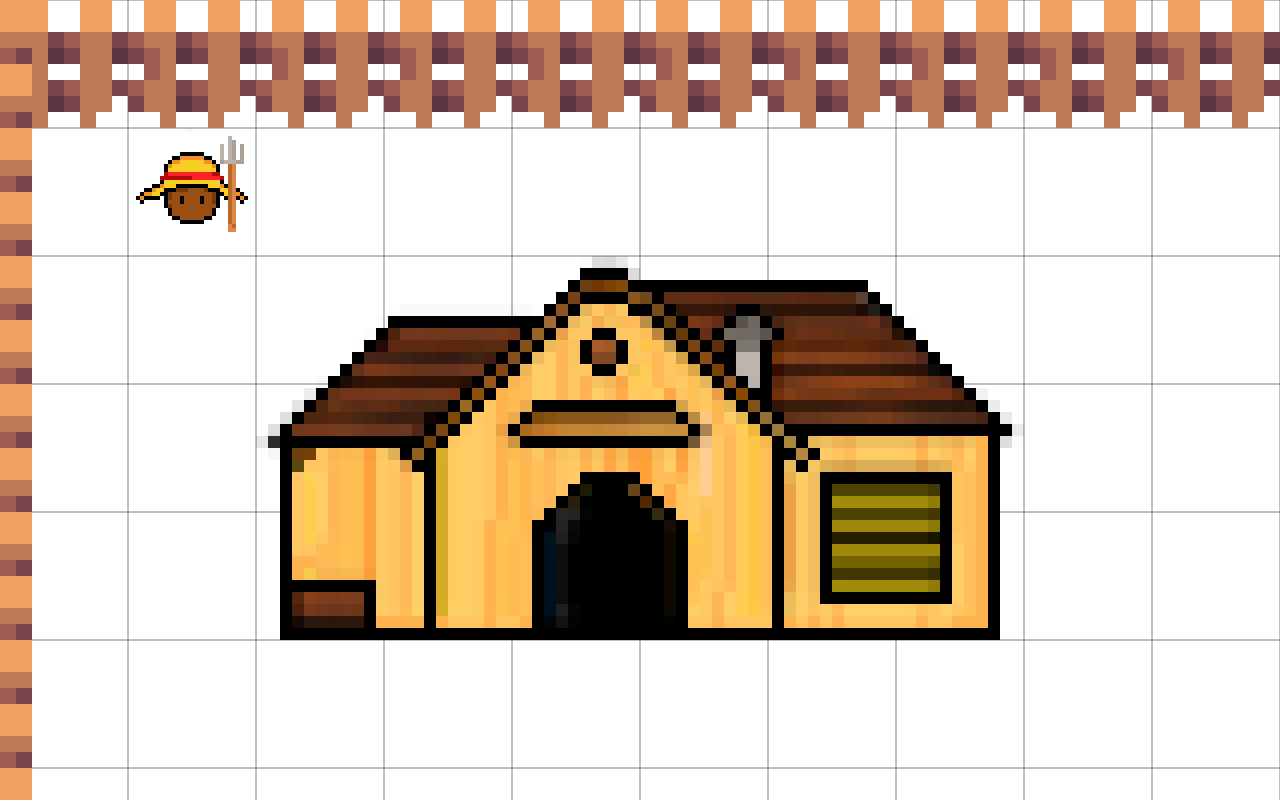
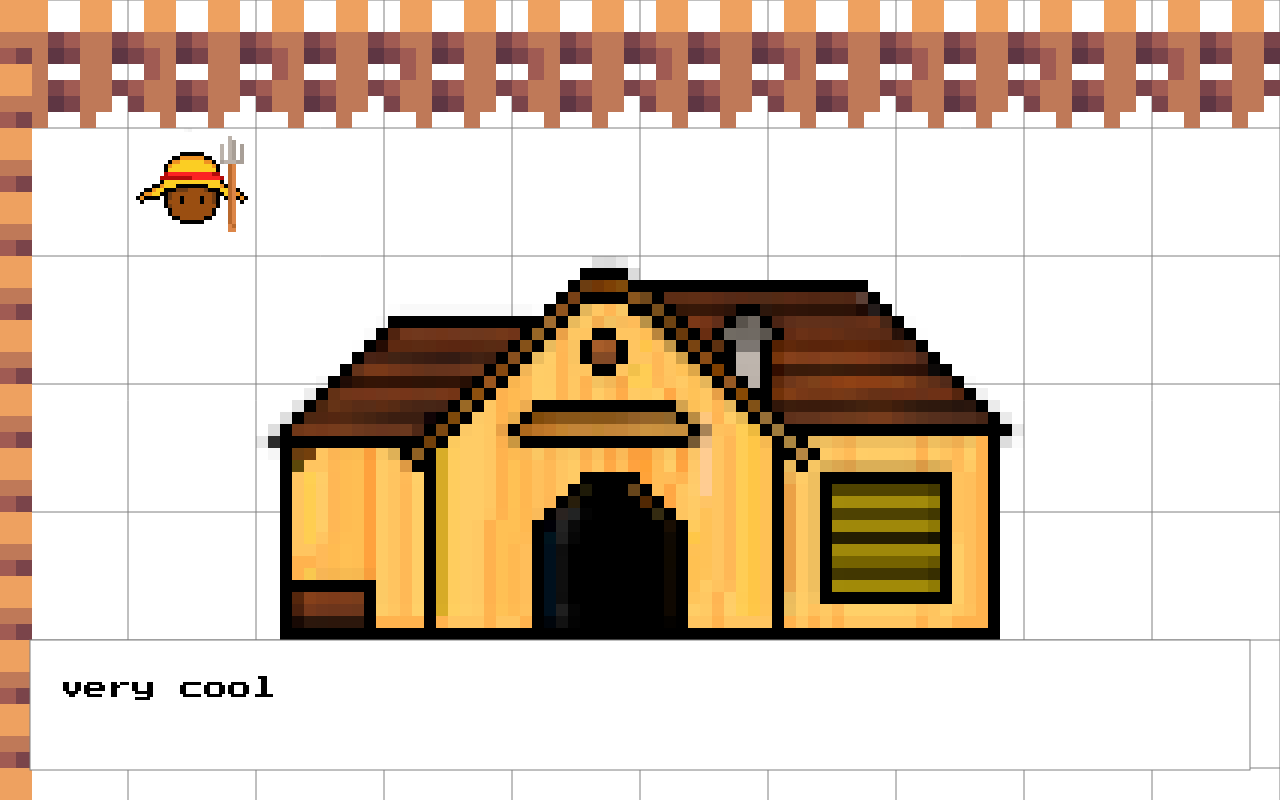
Before and after one commit to PeterKeDer/fairtrade-simulator, a website built with webpack: page src/index.html in a window 1280 px wide. Built offline with nearby package versions, Linux system fonts and the light colour scheme.

Commit message:
Implement dialogue boxes

```diff
--- a/src/controller.ts
+++ b/src/controller.ts
@@ -11,6 +11,7 @@ export class Controller {
     constructor() {
         document.addEventListener('keydown', this.onKeyDown);
         document.addEventListener('keyup', this.onKeyUp);
+        document.addEventListener('mouseup', this.onMouseUp)
     }
 
     public getMovement(): Movement {
@@ -68,4 +69,8 @@ export class Controller {
                 break;
         }
     }
+
+    onMouseUp = (_: MouseEvent) => {
+        this.keyEPressed = true;
+    }
 }
--- a/src/game.ts
+++ b/src/game.ts
@@ -125,6 +125,8 @@ export class Game {
     };
     public gameObjects: Array<GameObject>;
 
+    public dialogues: string[] = ['very cool', 'dialogue tests', 'xd'];
+
     public numHarvestedCoffee: number = 0;
     public numDriedCoffee: number = 0;
 
@@ -160,6 +162,13 @@ export class Game {
 
     /// Process player movement
     public process(movement: Movement, interact: boolean) {
+        if (this.dialogues.length > 0) {
+            if (interact) {
+                this.dialogues.splice(0, 1);
+            }
+            return;
+        }
+
         // TODO: probably add cooldown to interaction? where player is locked in place
         if (this.player.shakeAnimation !== undefined) {
             this.player.shakeAnimation += 0.2 * Math.PI;
--- a/src/index.html
+++ b/src/index.html
@@ -5,6 +5,8 @@
     <meta http-equiv="X-UA-Compatible" content="IE=edge">
     <meta name="viewport" content="width=device-width, initial-scale=1.0">
     <title>Coffee Farm Simulator</title>
+    <link rel="preconnect" href="https://fonts.gstatic.com">
+    <link href="https://fonts.googleapis.com/css2?family=Press+Start+2P&display=swap" rel="stylesheet">
 </head>
 <body style="margin: 0">
     <canvas id="canvas"></canvas>
--- a/src/index.ts
+++ b/src/index.ts
@@ -137,6 +137,19 @@ function render() {
     } else {
         context.drawImage(images[imageName], playerPosition.x, playerPosition.y + GRID_WIDTH * 0.03 * Math.sin(game.player.shakeAnimation), GRID_WIDTH, GRID_WIDTH);
     }
+
+    if (game.dialogues.length > 0) {
+        const margin = 30;
+        const startY = 0.8 * canvas.height;
+        context.fillStyle = 'white';
+        context.fillRect(margin, startY, canvas.width - 2 * margin, canvas.height - margin - startY);
+        context.strokeStyle = '10px solid black';
+        context.strokeRect(margin, startY, canvas.width - 2 * margin, canvas.height - startY - margin);
+
+        context.font = '24px "Press Start 2P"';
+        context.fillStyle = 'black';
+        context.fillText(game.dialogues[0], 2 * margin, startY + 2 * margin, canvas.width - 4 * margin);
+    }
 }
 
 /// Calculate the player's current position on the canvas, from the grid location
```
